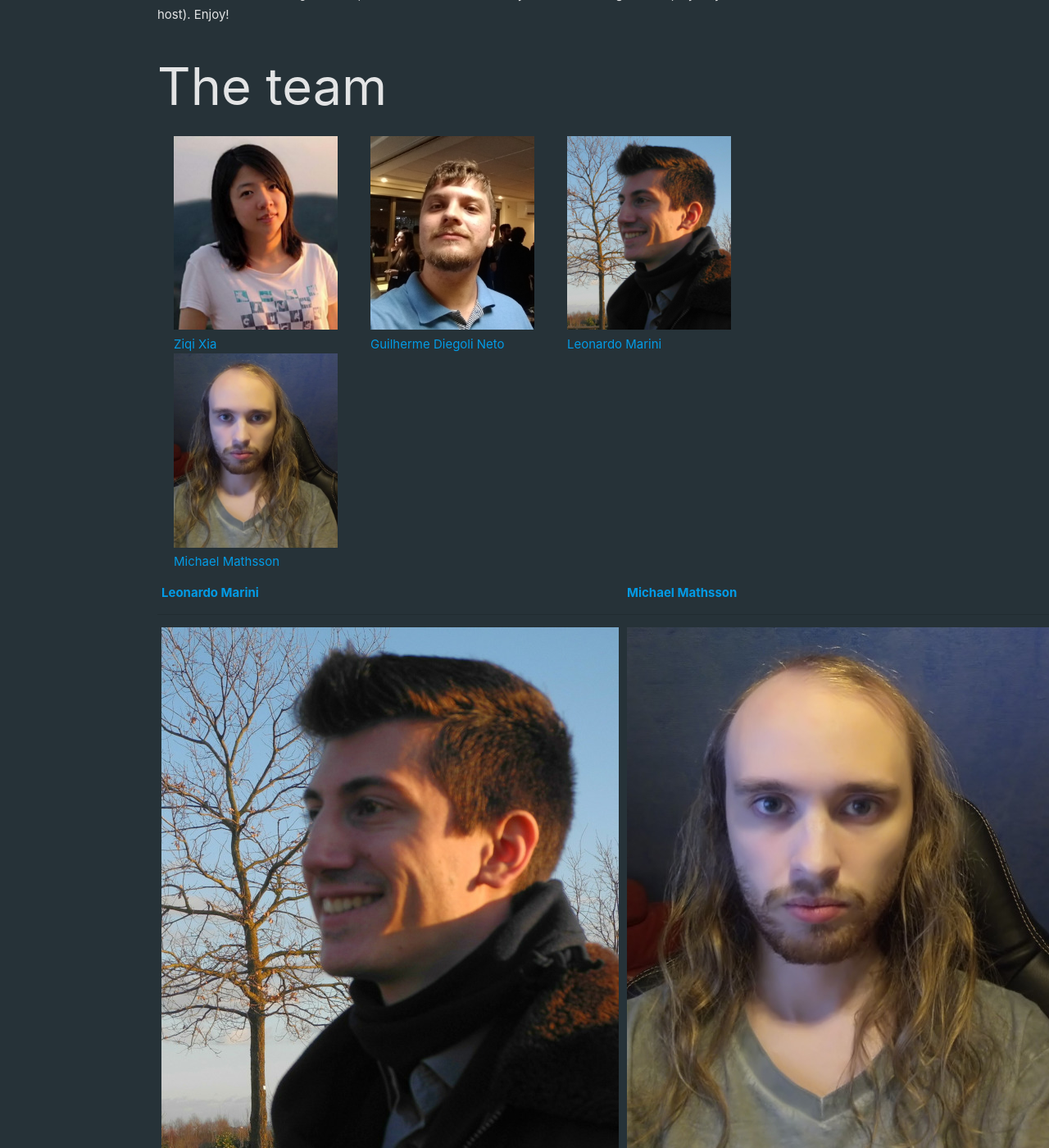
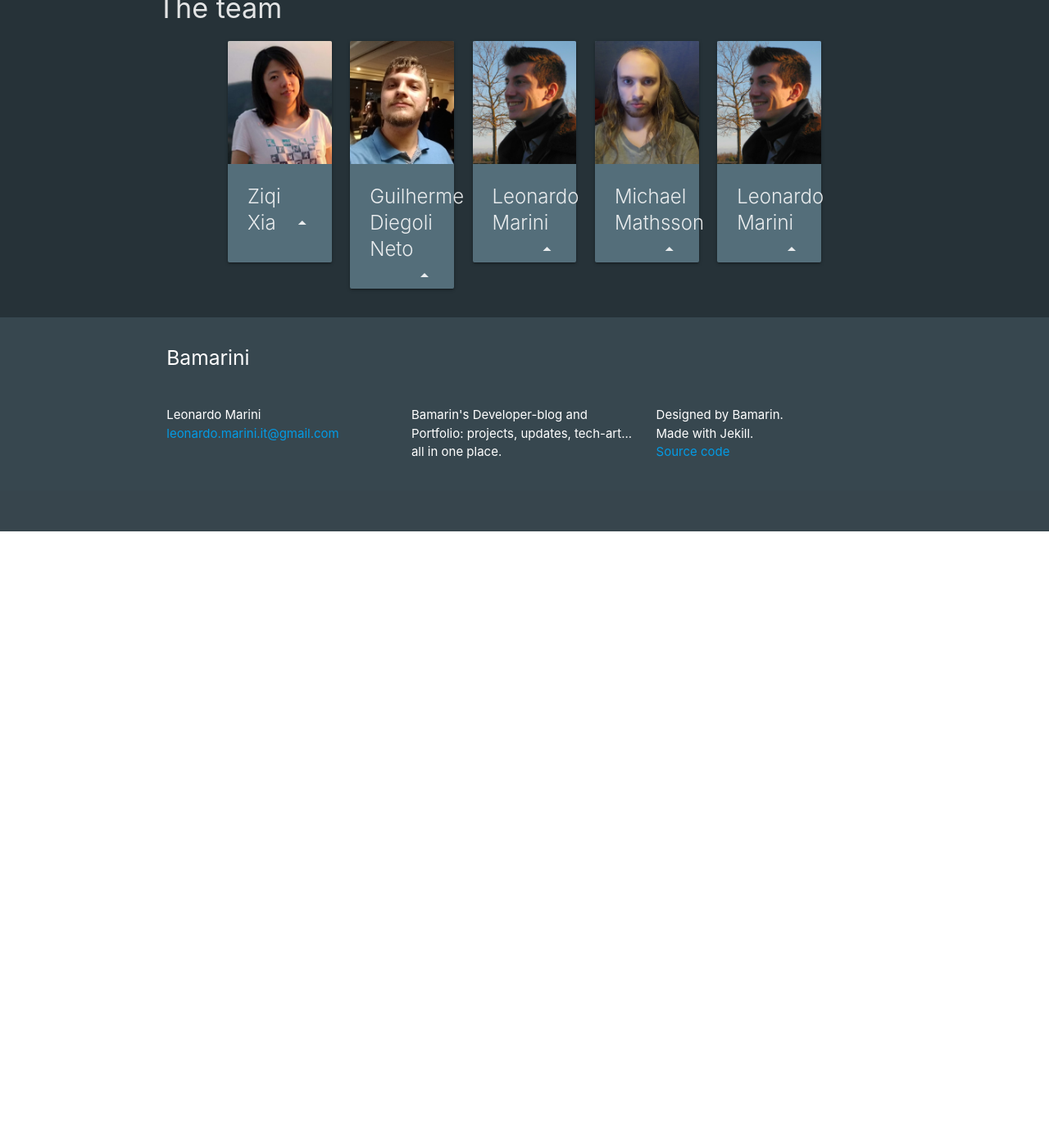
Before and after one commit to Bamarin/Bamarin.github.io, a Jekyll site: the page built from _projects/vDungeon.md, in a window 1280 px wide and 1400 px high, scrolled down 824 px. Shown: the whole window at 82% size. Built offline with Jekyll 4.4.1, drawn with Linux system fonts in a browser that asks for light colours; after the commit the page ends 1472 px from its top, so only the background shows below that; some of the changed text lies outside the part shown.

Commit message:
cards members

```diff
--- a/_projects/vDungeon.md
+++ b/_projects/vDungeon.md
@@ -9,37 +9,32 @@
 ---
 
 
-# [Download](https://github.com/Bamarin/AGI20_Group05_VDungeon/releases) and Installation
+#### [Download](https://github.com/Bamarin/AGI20_Group05_VDungeon/releases) and Installation
 Download the application by clicking on the link that will take you to the [repository's releases section](https://github.com/Bamarin/AGI20_Group05_VDungeon/releases) and downloading the latest release (`VDungeon.zip`).
 
 Run the file named `VDungeon.exe`, then chose either Master (you will host the game) or player (you will be asked the IP of an host).
 Enjoy!
 
-# The team
+#### The team
 
-<ul>
+<div class="row">
+  <div class="col s12 m1">
+  </div>
+
 {% for member in site.team_members %}
-  <li class="card" >
-    <a href="{{member.url}}">
-      <figure style="float:left; margin:0 20px">
-        <img src="{{member.portrait}}" alt="{{member.name}}" style="width:200px">
-        <figcaption>{{member.name}}</figcaption>
-      </figure>
-    </a>
-  </li>
+  <div class="col s12 m2">
+    <div class="card blue-grey darken-1">
+      <div class="card-image waves-effect waves-block waves-light">
+        <img class="activator" src="{{member.portrait}}" alt="{{member.name}}">
+      </div>
+      <div class="card-content">
+        <span class="card-title activator">{{member.name}}<i class="material-icons right">arrow_drop_up</i></span>
+      </div>
+      <div class="card-reveal">
+        <span class="card-title grey-text text-darken-4">Card Title<i class="material-icons right">arrow_drop_down</i></span>
+        <p>Here is some more information about this product that is only revealed once clicked on.</p>
+      </div>
+    </div>
+  </div>
 {% endfor %}
-</ul>
-
-[Leonardo Marini](/VDungeon/leonardo) | [Michael Mathsson](/VDungeon/michael) | [Guilherme Diegoli Neto](/VDungeon/guilherme) | Yuwen Hu | [Ziqi Xia](/VDungeon/cecilia)
----|---|---
-![Leonardo][leonardo] | ![Michael][michael] | ![Guilherme][guilherme] | ![Yuwen][yuwen] | ![Cecilia][cecilia]
-Multiplayer programmer||Grid and World Editor||Face tracking developer
-Web developer||Environment Design||Dice system for gameplay
-
-
-
-[leonardo]: /assets/images/vdungeon/leonardo.jpg
-[michael]: /assets/images/vdungeon/michael.jpg
-[guilherme]: /assets/images/vdungeon/guilherme.jpg
-[yuwen]: /assets/images/vdungeon/yuwen.jpg
-[cecilia]: /assets/images/vdungeon/cecilia.jpg
+</div>
```
Also changed, not shown: _team_members/yuwen.md (added, +16 -0 lines).
